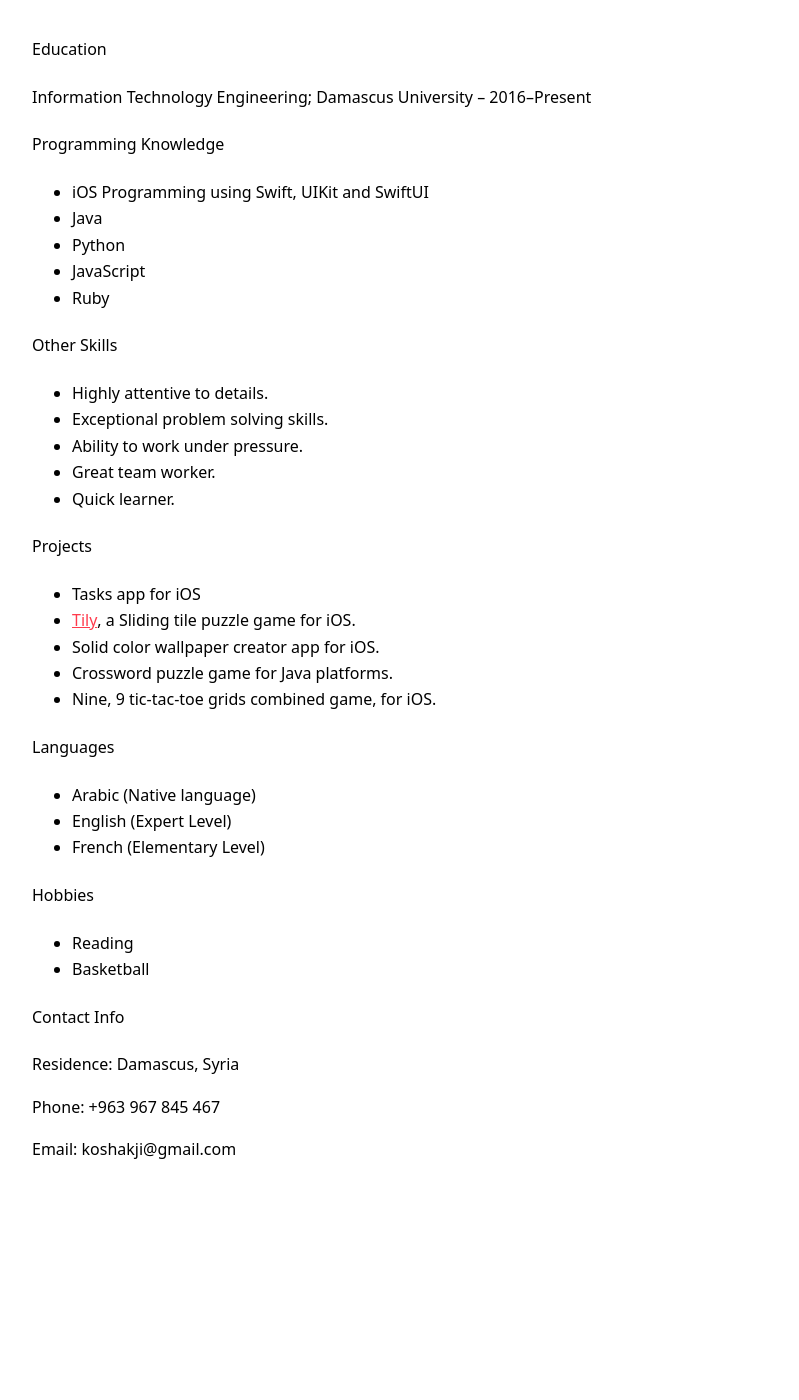
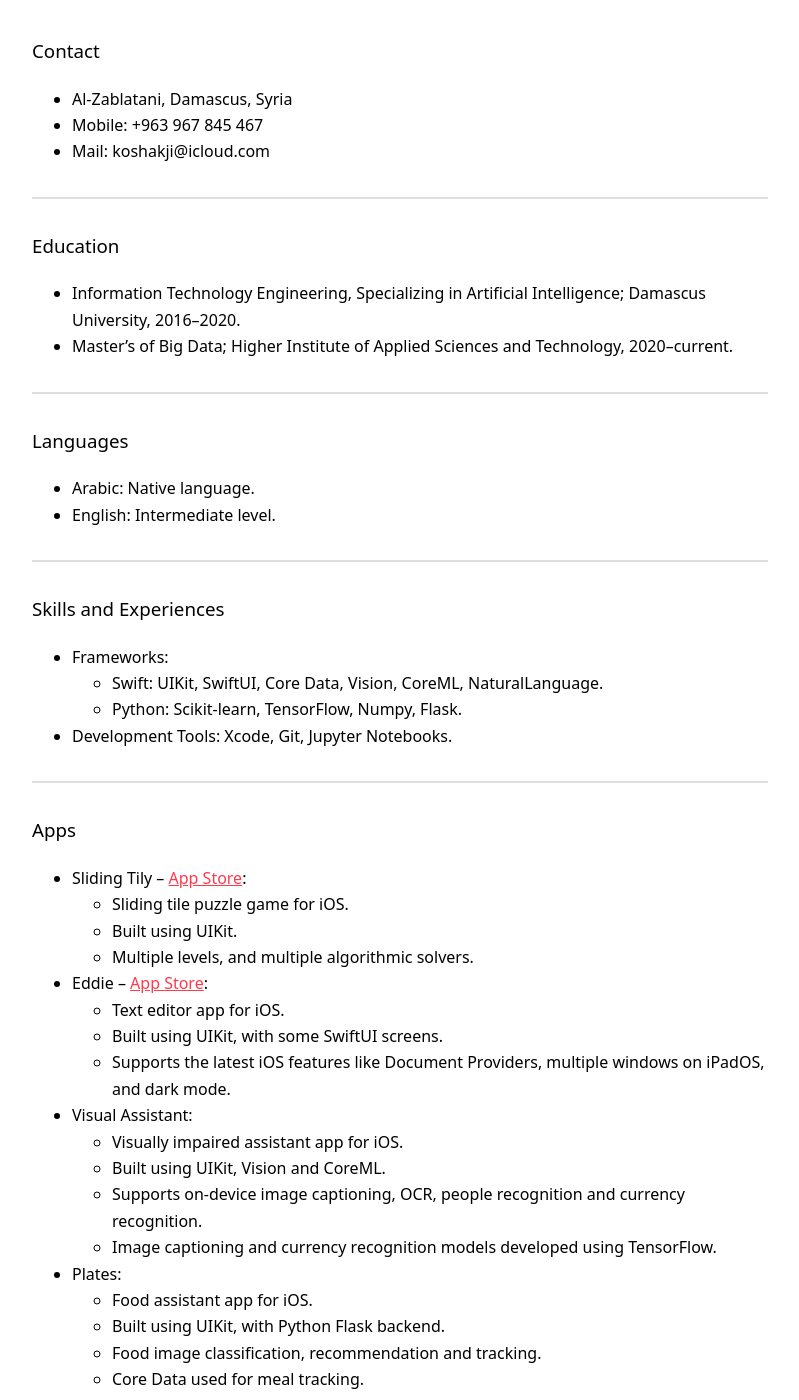
Before and after one commit to koshakji/koshakji.github.io, a Jekyll site: the page built from resume.md, in a window 1280 px wide and 1400 px high, scrolled down 232 px. Shown: the whole window, without its empty margins (240-1039 px from the left). Built offline with Jekyll 4.4.1, drawn with Linux system fonts in a browser that asks for light colours; our own code applies the rules of GitHub Pages for plain Markdown files; before the commit the page ends 1435 px from its top, so only the background shows below that.

Commit message:
Updated Resume

```diff
--- a/resume.md
+++ b/resume.md
@@ -3,44 +3,45 @@ title: Resume
 permalink: "/resume"
 ---
 
-#### Education
-Information Technology Engineering; Damascus University – 2016–Present
+### Contact
+- Al-Zablatani, Damascus, Syria
+- Mobile: +963 967 845 467
+- Mail: koshakji@icloud.com
 
-#### Programming Knowledge
-- iOS Programming using Swift, UIKit and SwiftUI
-- Java
-- Python
-- JavaScript
-- Ruby
+--------
+### Education
+- Information Technology Engineering, Specializing in Artificial Intelligence; Damascus University, 2016–2020.
+- Master's of Big Data; Higher Institute of Applied Sciences and Technology, 2020–current.
 
-#### Other Skills
-- Highly attentive to details.
-- Exceptional problem solving skills.
-- Ability to work under pressure.
-- Great team worker.
-- Quick learner.
+--------
+### Languages
+- Arabic: Native language.
+- English: Intermediate level.
 
+--------
+### Skills and Experiences
+- Frameworks:
+	- Swift: UIKit, SwiftUI, Core Data, Vision, CoreML, NaturalLanguage.
+	- Python: Scikit-learn, TensorFlow, Numpy, Flask.
+- Development Tools: Xcode, Git, Jupyter Notebooks.
 
-#### Projects
-- Tasks app for iOS
-- [Tily](https://github.com/koshakji/Tily), a Sliding tile puzzle game for iOS.
-- Solid color wallpaper creator app for iOS.
-- Crossword puzzle game for Java platforms.
-- Nine, 9 tic-tac-toe grids combined game, for iOS.
-
-#### Languages
-- Arabic (Native language)
-- English (Expert Level)
-- French (Elementary Level)
-
-#### Hobbies
-- Reading
-- Basketball
-
-#### Contact Info
-
-Residence: Damascus, Syria
-
-Phone: +963 967 845 467
-
-Email: koshakji@gmail.com
+--------
+### Apps
+- Sliding Tily – [App Store](https://apps.apple.com/us/app/sliding-tily/id1482540864):
+	- Sliding tile puzzle game for iOS.
+	- Built using UIKit.
+	- Multiple levels, and multiple algorithmic solvers.
+- Eddie – [App Store](https://apps.apple.com/us/app/eddie/id1512613194):
+	- Text editor app for iOS.
+	- Built using UIKit, with some SwiftUI screens.
+	- Supports the latest iOS features like Document Providers, multiple windows on iPadOS, and dark mode.
+- Visual Assistant:
+	- Visually impaired assistant app for iOS.
+	- Built using UIKit, Vision and CoreML.
+	- Supports on-device image captioning, OCR, people recognition and currency recognition.
+	- Image captioning and currency recognition models developed using TensorFlow.
+- Plates:
+	- Food assistant app for iOS.
+	- Built using UIKit, with Python Flask backend.
+	- Food image classification, recommendation and tracking.
+	- Core Data used for meal tracking.
```
